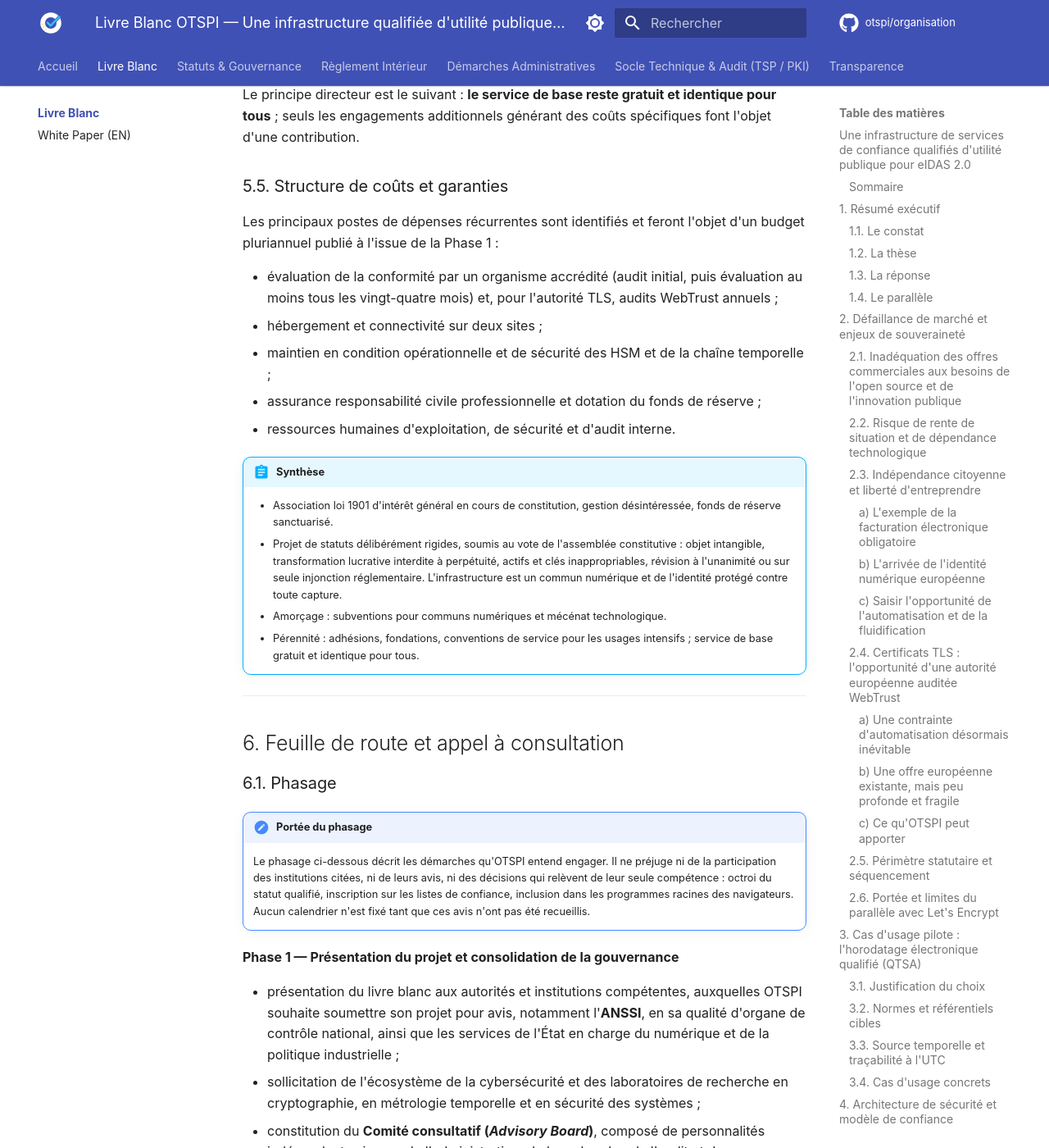
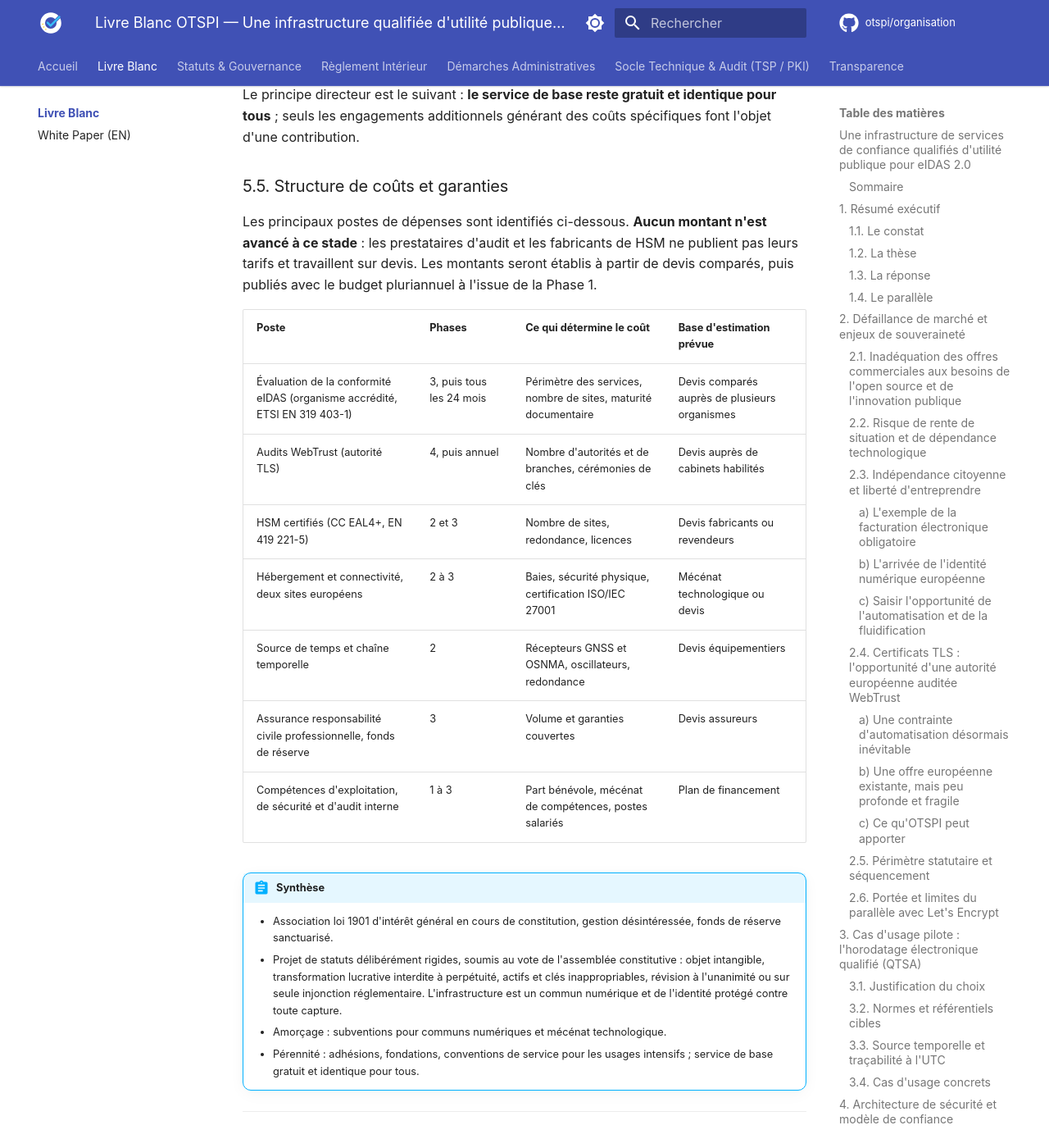
Before and after one commit to open-eidas/organisation, an MkDocs documentation site: the page built from docs/livre-blanc/index.md, in a window 1280 px wide and 1400 px high, scrolled down 24182 px. Shown: the whole window at 82% size. Built offline with MkDocs 1.6.1 and Material for MkDocs 9.7.7, drawn with Linux system fonts in a browser that asks for light colours.

Commit message:
docs(livre-blanc): tableau des postes de dépense sans montants (§ 5.5)

```diff
--- a/docs/livre-blanc/index.md
+++ b/docs/livre-blanc/index.md
@@ -528,13 +528,17 @@ Le principe directeur est le suivant : **le service de base reste gratuit et ide
 
 ### 5.5. Structure de coûts et garanties
 
-Les principaux postes de dépenses récurrentes sont identifiés et feront l'objet d'un budget pluriannuel publié à l'issue de la Phase 1 :
+Les principaux postes de dépenses sont identifiés ci-dessous. **Aucun montant n'est avancé à ce stade** : les prestataires d'audit et les fabricants de HSM ne publient pas leurs tarifs et travaillent sur devis. Les montants seront établis à partir de devis comparés, puis publiés avec le budget pluriannuel à l'issue de la Phase 1.
 
-- évaluation de la conformité par un organisme accrédité (audit initial, puis évaluation au moins tous les vingt-quatre mois) et, pour l'autorité TLS, audits WebTrust annuels ;
-- hébergement et connectivité sur deux sites ;
-- maintien en condition opérationnelle et de sécurité des HSM et de la chaîne temporelle ;
-- assurance responsabilité civile professionnelle et dotation du fonds de réserve ;
-- ressources humaines d'exploitation, de sécurité et d'audit interne.
+| Poste | Phases | Ce qui détermine le coût | Base d'estimation prévue |
+|---|---|---|---|
+| Évaluation de la conformité eIDAS (organisme accrédité, ETSI EN 319 403-1) | 3, puis tous les 24 mois | Périmètre des services, nombre de sites, maturité documentaire | Devis comparés auprès de plusieurs organismes |
+| Audits WebTrust (autorité TLS) | 4, puis annuel | Nombre d'autorités et de branches, cérémonies de clés | Devis auprès de cabinets habilités |
+| HSM certifiés (CC EAL4+, EN 419 221-5) | 2 et 3 | Nombre de sites, redondance, licences | Devis fabricants ou revendeurs |
+| Hébergement et connectivité, deux sites européens | 2 à 3 | Baies, sécurité physique, certification ISO/IEC 27001 | Mécénat technologique ou devis |
+| Source de temps et chaîne temporelle | 2 | Récepteurs GNSS et OSNMA, oscillateurs, redondance | Devis équipementiers |
+| Assurance responsabilité civile professionnelle, fonds de réserve | 3 | Volume et garanties couvertes | Devis assureurs |
+| Compétences d'exploitation, de sécurité et d'audit interne | 1 à 3 | Part bénévole, mécénat de compétences, postes salariés | Plan de financement |
 
 !!! abstract "Synthèse"
     - Association loi 1901 d'intérêt général en cours de constitution, gestion désintéressée, fonds de réserve sanctuarisé.
```
Also changed, not shown: docs/white-paper/index.md (+10 -6 lines).
